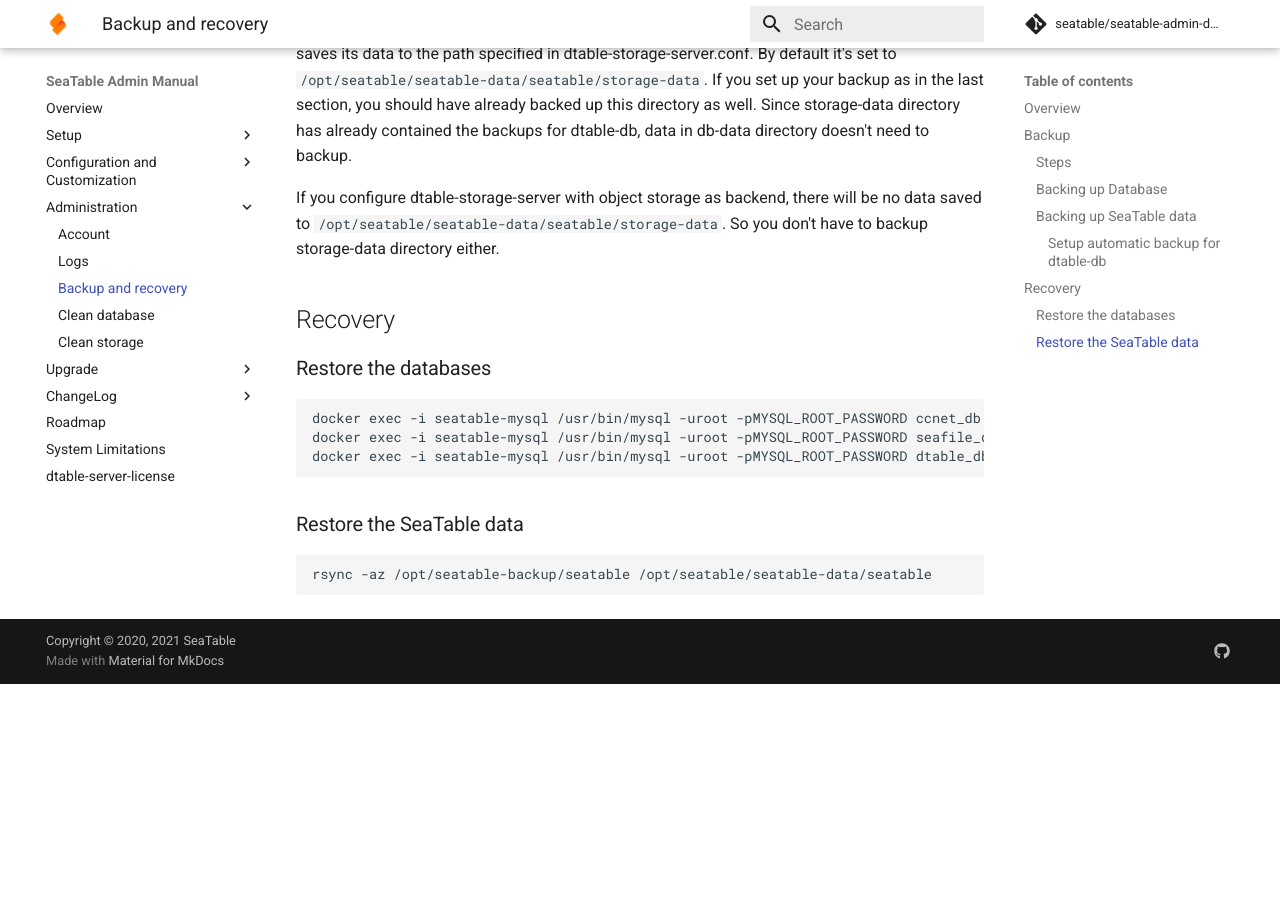
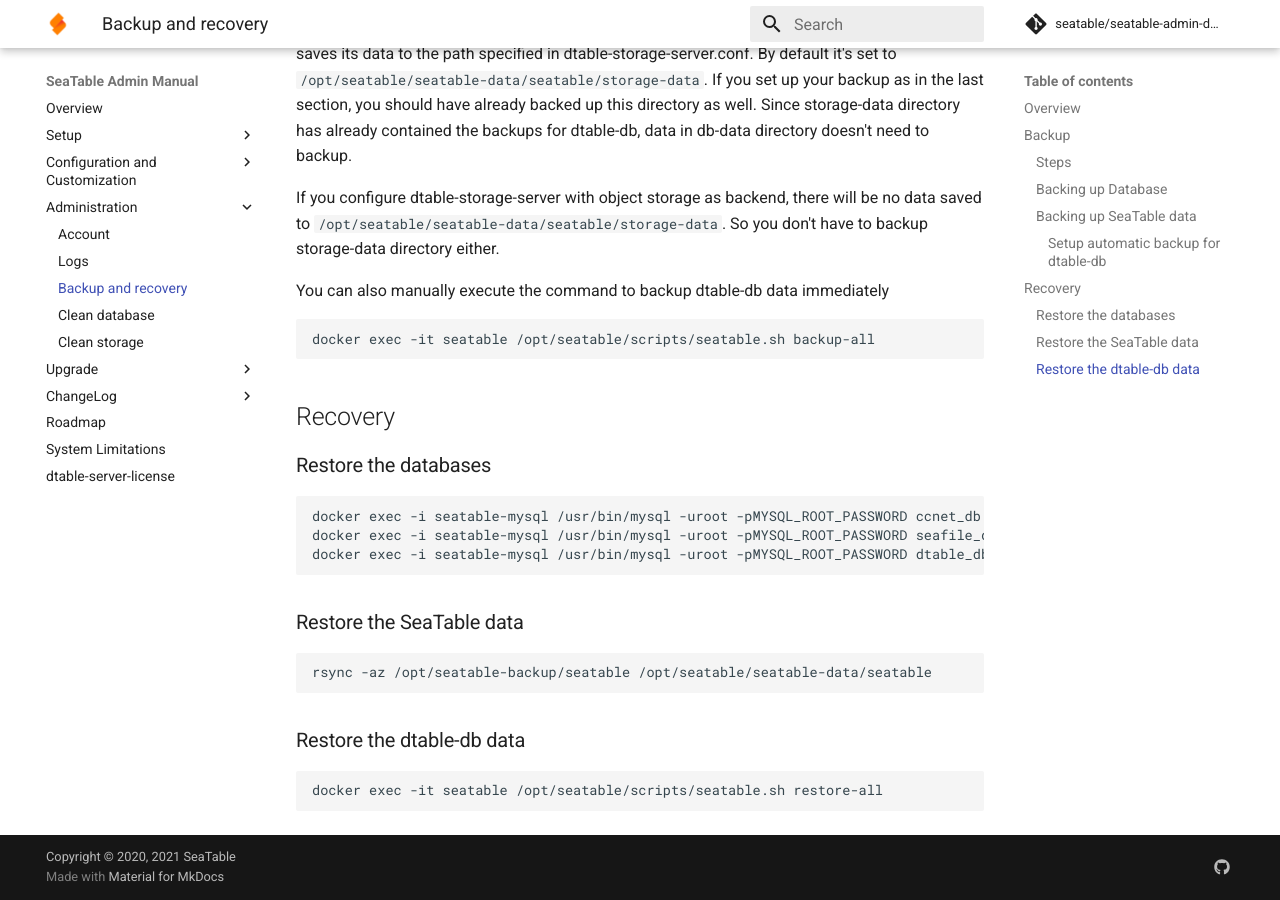
Before and after one commit to seatable/seatable-admin-docs, an MkDocs documentation site: the page built from manual/maintain/backup_recovery.md, in a window 1280 px wide and 900 px high, scrolled down 2168 px. Built offline with MkDocs 1.6.1 and Material for MkDocs 9.7.7, drawn with Linux system fonts in a browser that asks for light colours; comment, search, counter and statistics services are not loaded; before the commit the page ends 2852 px from its top, so only the background shows below that.

Commit message:
add back all

````diff
--- a/manual/maintain/backup_recovery.md
+++ b/manual/maintain/backup_recovery.md
@@ -86,6 +86,12 @@
 
 If you configure dtable-storage-server with object storage as backend, there will be no data saved to `/opt/seatable/seatable-data/seatable/storage-data`. So you don't have to backup storage-data directory either.
 
+You can also manually execute the command to backup dtable-db data immediately
+
+```
+docker exec -it seatable /opt/seatable/scripts/seatable.sh backup-all
+```
+
 ## Recovery
 
 ### Restore the databases
@@ -103,3 +109,9 @@
 rsync -az /opt/seatable-backup/seatable /opt/seatable/seatable-data/seatable
 
 ```
+
+### Restore the dtable-db data
+
+```
+docker exec -it seatable /opt/seatable/scripts/seatable.sh restore-all
+```
````
